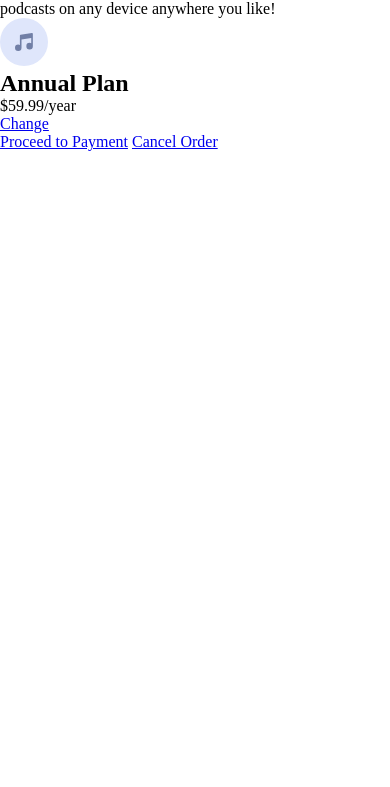
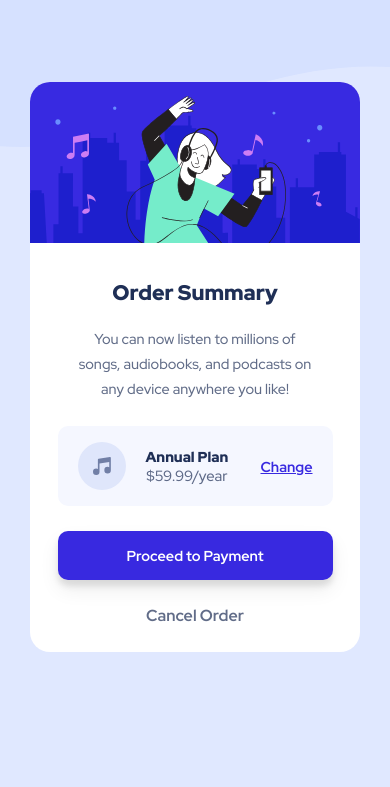
Before and after one commit to SartHak-0-Sach/Order-summary-component_frontend_project, a plain HTML site: page index.html in a window 390 px wide. Shown: the part 55-842 px from the top of the page. Drawn offline with Linux system fonts and the light colour scheme.

Commit message:
Update style.css

```diff
--- a/style.css
+++ b/style.css
@@ -1,5 +1,228 @@
-*{
+@import url('https://fonts.googleapis.com/css2?family=Red+Hat+Display:wght@500;700;900&display=swap');
+
+* {
     margin: 0;
     padding: 0;
     box-sizing: border-box;
 }
+
+html {
+    font-family: 'Red Hat Display', sans-serif;
+    font-size: 16px;
+}
+
+body {
+    background-color: hsl(225, 100%, 94%);
+    background-image: url("images/pattern-background-desktop.svg");
+    background-repeat: no-repeat;
+    background-size: 100% 435px;
+
+}
+
+main {
+    max-width: 1440px;
+    min-height: 100vh;
+    margin: auto;
+    display: flex;
+    justify-content: center;
+    align-items: center;
+}
+
+.container {
+    width: 450px;
+    height: 700px;
+    margin: auto;
+    border-radius: 20px;
+    background-color: #fff;
+    /* display: flex;
+    flex-direction: column;
+    justify-content: center;
+    align-items: center; */
+    overflow: hidden;
+
+}
+
+.imageSection {
+    width: 100%;
+    height: 220px;
+    background-image: url("images/illustration-hero.svg");
+    background-repeat: no-repeat;
+    background-size: cover;
+}
+
+.summary {
+    width: 100%;
+    height: 480px;
+}
+
+.order {
+    font-size: 1.775rem;
+    font-weight: 900;
+    text-align: center;
+    margin: 50px auto 25px auto;
+    color: hsl(223, 47%, 23%);
+}
+
+.summary .story {
+    margin: auto;
+    margin-bottom: 25px;
+    line-height: 25px;
+    text-align: center;
+    width: 295px;
+    font-weight: 500;
+    color: hsl(223, 47%, 23%);
+    opacity: .7;
+}
+
+.annualPlanBox {
+    display: flex;
+    align-items: center;
+    justify-content: space-between;
+    background-color: hsl(225, 100%, 98%);
+    width: 350px;
+    height: 100px;
+    margin: auto;
+    margin-bottom: 30px;
+    border-radius: 10px;
+    padding: 0 20px;
+}
+
+.annualPlan {
+    display: flex;
+    flex-direction: column;
+    justify-content: center;
+    align-items: center;
+    margin-right: auto;
+    margin-left: 20px;
+}
+
+.annualPlan h2 {
+    font-weight: 900;
+    font-size: 1.125rem;
+    color: hsl(223, 47%, 23%);
+}
+
+.annualPlanBox a {
+    font-weight: 700;
+    transition: .25s ease;
+    color: hsl(245, 75%, 52%);
+}
+.annualPlanBox a:hover {
+    font-weight: 700;
+    text-decoration: none;
+    color: hsl(245, 75%, 52%);
+    opacity: .7;
+}
+
+.price {
+    color: hsl(223, 47%, 23%);
+    font-size: 1.2rem;
+    opacity: .7;
+}
+
+.btn {
+    display: block;
+    text-decoration: none;
+    border: none;
+    border-radius: 10px;
+    margin: 0 auto;
+    margin-bottom: 35px;
+    width: 350px;
+    padding: 15px;
+    text-align: center;
+    background-color: hsl(245, 75%, 52%);
+    color: #fff;
+    font-weight: 700;
+    font-size: 1rem;
+    transition: .25s ease;
+    box-shadow: 0 10px 20px rgba(0,0,0,0.07), 0 6px 6px rgba(0,0,0,0.1);
+}
+
+.btn:hover {
+    background-color: #766cf1;
+}
+
+.cancel {
+    display: block;
+    text-align: center;
+    color: hsl(223, 47%, 23%);
+    font-weight: 700;
+    opacity: .7;
+    transition: .25s ease;
+    margin-bottom: 50px;
+    font-size: 1rem;
+    text-decoration: none;
+}
+
+.cancel:hover {
+    opacity: 1;
+    cursor: pointer;
+
+}
+
+@media (max-width: 480px) {
+    body {
+        min-width: 375px;
+        min-height: 100vh;
+        background-color: hsl(225, 100%, 94%);
+        background-image: url("images/pattern-background-mobile.svg");
+        background-repeat: no-repeat;
+        background-size: 100% auto;
+    }
+
+    .container {
+        width: 330px;
+        height: 570px;
+        margin: auto;
+        margin: 70px 25px;
+        justify-content: unset;
+    }
+
+    .imageSection {
+        height: 161px;
+    }
+
+    .summary {
+        height: 405px;
+    }
+
+    .summary h3 {
+        margin-bottom: 35px;
+        font-size: .9rem;
+    }
+
+    .order {
+        margin-top: 35px;
+        margin-bottom: 20px;
+        font-size: 1.325rem;
+    }
+
+    .summary .story {
+        width: 245px;
+        font-size: .9rem;
+    }
+
+    .annualPlanBox {
+        width: 275px;
+        height: 80px;
+        margin-bottom: 25px;
+    }
+
+    .annualPlanBox a {
+        font-size: .9rem;
+    }
+
+    .annualPlan h2 {
+        font-size: .9rem;
+    }
+
+    .price {
+        font-size: .925rem;
+    }
+
+    .btn {
+        width: 275px;
+        margin-bottom: 25px;
+        font-size: .9rem;
+    }
+}
```
